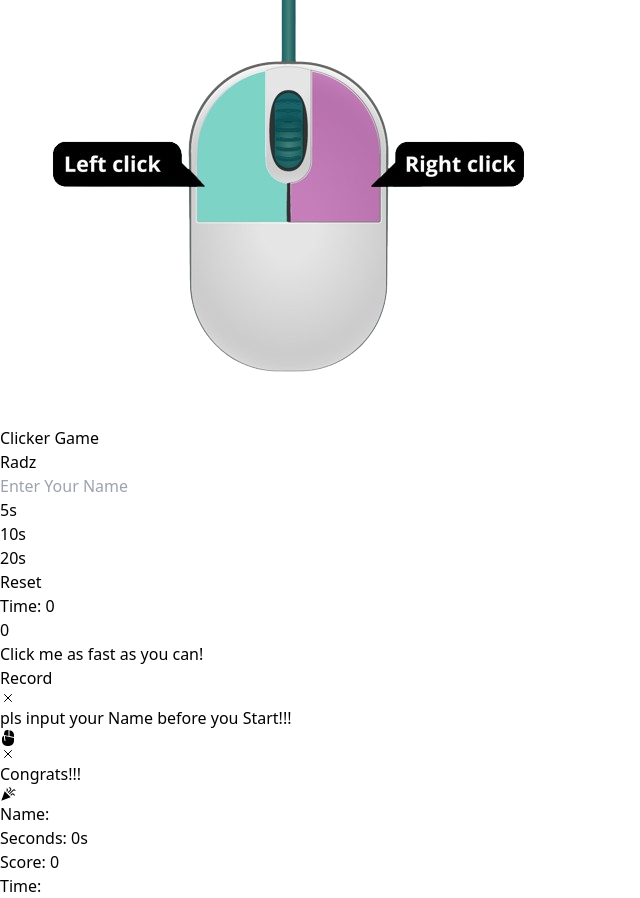
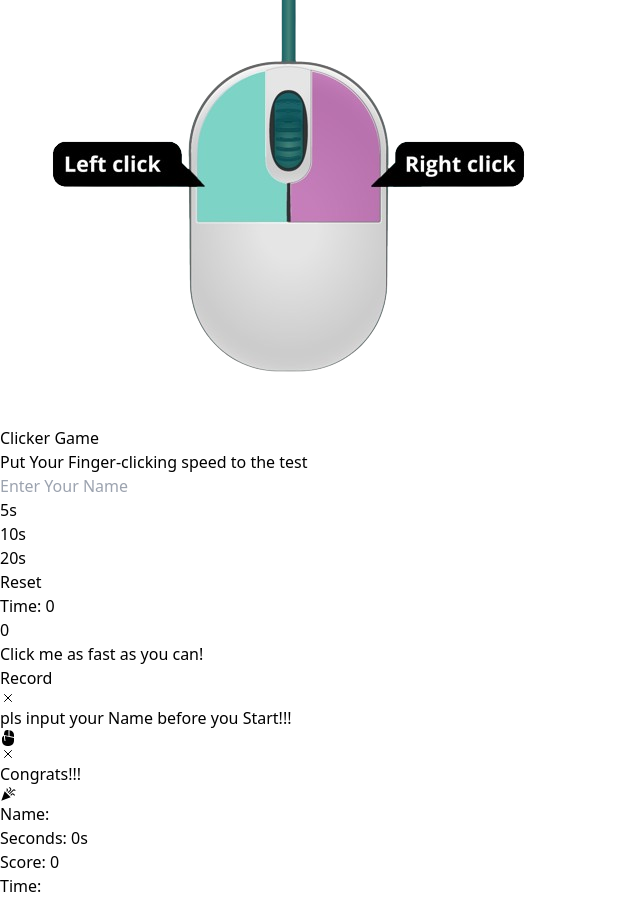
Before and after one commit to radz22/Clicker-Game, a React (Vite) app: page / in a window 1280 px wide. Shown: the whole page, without its empty margins (0-640 px from the left). Built offline with nearby package versions, Linux system fonts and the light colour scheme.

Commit message:
change text

```diff
--- a/src/components/ClickerPage.tsx
+++ b/src/components/ClickerPage.tsx
@@ -169,7 +169,7 @@ console.log(click)
 
 <div className='mt-12 w-full'>
 <div>
-    <h1 className='text-center text-2xl	font-semibold max-xl:text-xl max-md:text-lg		'>Radz</h1>
+    <h1 className='text-center text-2xl	font-semibold max-xl:text-xl max-md:text-lg		'>Put Your Finger-clicking speed to the test</h1>
 </div>
 <div className='flex items-center justify-center  mt-10 w-full	'>
 
```
